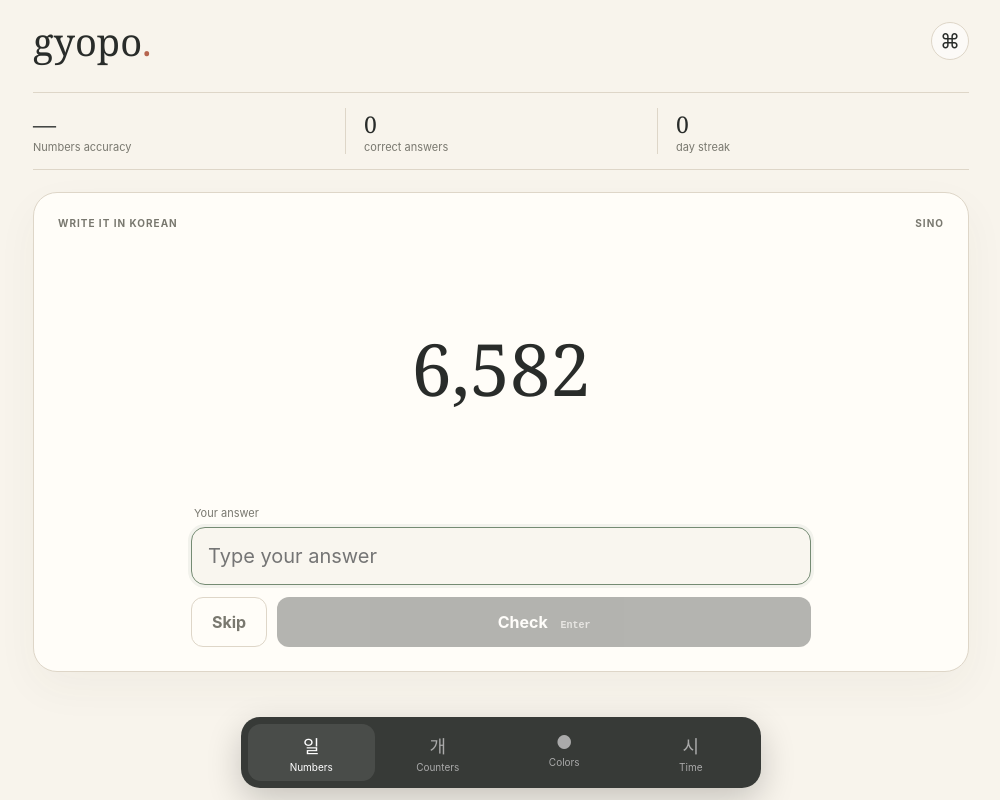
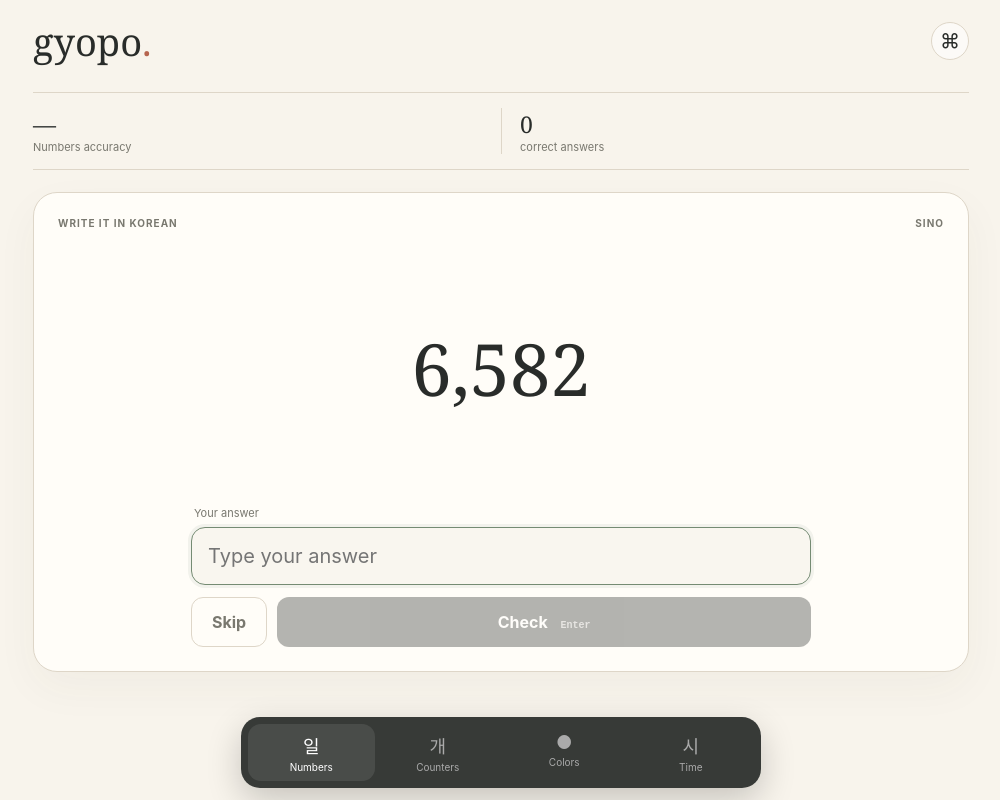
Before and after one commit to justinjo/gyopo, a React (Vite) app: page / in a window 1280 px wide. Shown: the whole page, without its empty margins (139-1139 px from the left). Built offline with nearby package versions, Linux system fonts and the light colour scheme.

Commit message:
style: remove daily streak

```diff
--- a/src/App.tsx
+++ b/src/App.tsx
@@ -1,4 +1,4 @@
-import { useCallback, useEffect, useMemo, useRef, useState } from 'react'
+import { useCallback, useEffect, useRef, useState } from 'react'
 import { useRegisterSW } from 'virtual:pwa-register/react'
 import { adapters, validateCustomRange } from './drills'
 import { APP_NAME, APP_VERSION, DRILLS, initialState } from './config'
@@ -46,13 +46,12 @@ export function App(){
   async function applyUpdate(){await repository.save(stateRef.current);await updateServiceWorker(true)}
 
   const q=state.session.question,score=state.progress.byDrill[state.session.drill],total=score.correct+score.incorrect
-  const streak=useMemo(()=>calculateStreak(state.progress.daily.map(d=>d.date)),[state.progress.daily])
   if(!ready||!q)return <div className="loading"><span>교</span><p>Preparing your practice…</p></div>
   return <div className="app-shell" onKeyDown={keyDown}>
     <header className="topbar"><h1>{APP_NAME}<span>.</span></h1><button className="icon-button" onClick={()=>setSettingsOpen(true)} aria-label="Open settings">⌘</button></header>
     {needRefresh&&<aside className="update-banner"><div><strong>Update available</strong><span>Your place has been saved.</span></div><button onClick={()=>setNeedRefresh(false)}>Later</button><button className="dark" onClick={applyUpdate}>Update</button></aside>}
     <main>
-      <section className="progress-row" aria-label="Progress"><div><b>{total?Math.round(score.correct/total*100):'—'}{total?'%':''}</b><span>{labels[state.session.drill]} accuracy</span></div><div><b>{state.progress.lifetime.correct}</b><span>correct answers</span></div><div><b>{streak}</b><span>day streak</span></div></section>
+      <section className="progress-row" aria-label="Progress"><div><b>{total?Math.round(score.correct/total*100):'—'}{total?'%':''}</b><span>{labels[state.session.drill]} accuracy</span></div><div><b>{state.progress.lifetime.correct}</b><span>correct answers</span></div></section>
       <section className="practice-card">
         <div className="question-meta"><span>{q.promptLabel}</span><span>{q.meta?.system||q.meta?.gloss||q.meta?.format||''}</span></div>
         <div className="prompt-area">{q.meta?.swatch&&<div className="swatch" style={{background:String(q.meta.hex)}} aria-label="Color swatch"/>}<div className={q.drill==='counters'?'sentence-prompt':'main-prompt'}>{q.prompt}</div></div>
@@ -83,4 +82,3 @@ function SettingsPanel({settings,close,change,installed}:{settings:Settings;clos
 }
 function SettingGroup({label,children}:{label:string;children:React.ReactNode}){return <div className="setting-group"><label>{label}</label>{children}</div>}
 function Segment({value,options,onChange}:{value:string;options:[string,string][];onChange:(v:string)=>void}){return <div className="segment">{options.map(([v,label])=><button key={v} className={v===value?'selected':''} onClick={()=>onChange(v)}>{label}</button>)}</div>}
-function calculateStreak(dates:string[]):number{const set=new Set(dates);let date=new Date(),streak=0;if(!set.has(date.toLocaleDateString('en-CA'))){date.setDate(date.getDate()-1)}while(set.has(date.toLocaleDateString('en-CA'))){streak++;date.setDate(date.getDate()-1)}return streak}
```
Also changed, not shown: src/styles.css.
